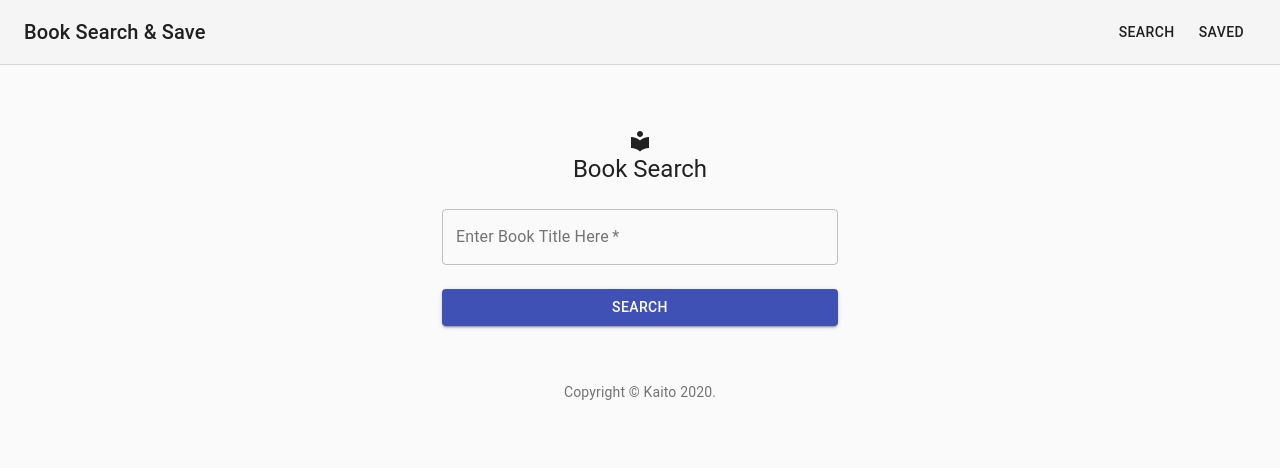
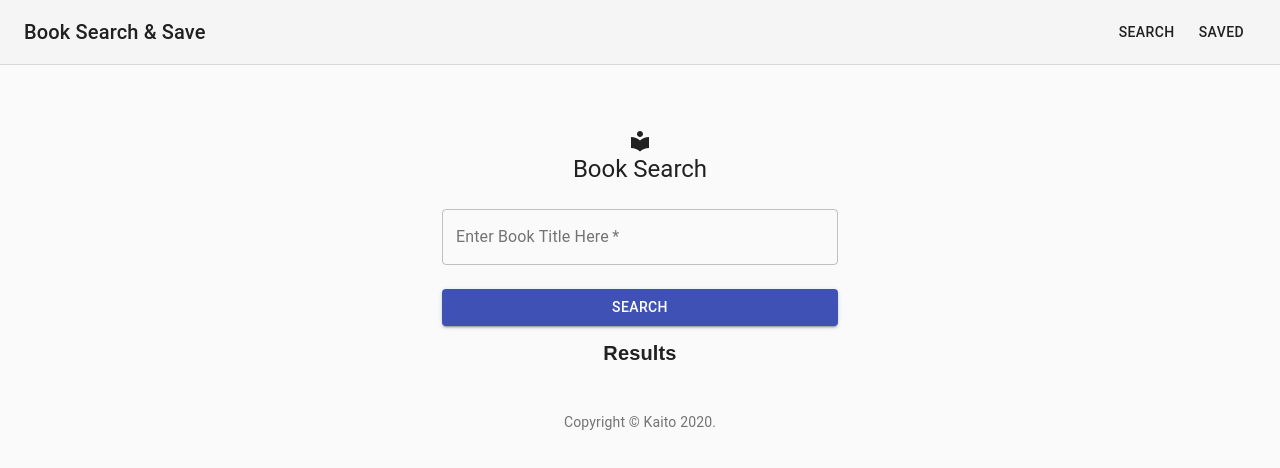
Before and after one commit to kaito47/book_search, a React (Create React App) app in the folder client/: page / in a window 1280 px wide. Shown: the top 468 px of the page. Built offline with nearby package versions, Linux system fonts and the light colour scheme; a web font is replaced by a local one.

Commit message:
created Book component

```diff
--- /dev/null
+++ b/client/src/components/Book/index.js
@@ -0,0 +1,11 @@
+import React from 'react';
+import Box from '@material-ui/core/Box';
+import './style.css';
+
+export default function Book() {
+    return (
+        <Box>
+            <h5>Results</h5>
+        </Box>
+    );
+}
--- a/client/src/pages/BookSearch.js
+++ b/client/src/pages/BookSearch.js
@@ -13,6 +13,7 @@
 import { makeStyles } from '@material-ui/core/styles';
 import Container from '@material-ui/core/Container';
 import Nav from '../components/Nav';
+import Book from '../components/Book';
 
 function Copyright() {
   return (
@@ -94,7 +95,10 @@
                         </Grid>
                     </Grid> */}
         </form>
+        <Book />
       </div>
+      {/* NEED TO ADD THE RESULTS CONTAINER HERE (uses Book component) */}
+
       <Box mt={5}>
         <Copyright />
       </Box>
```
Also changed, not shown: client/src/components/Book/style.css (added).
